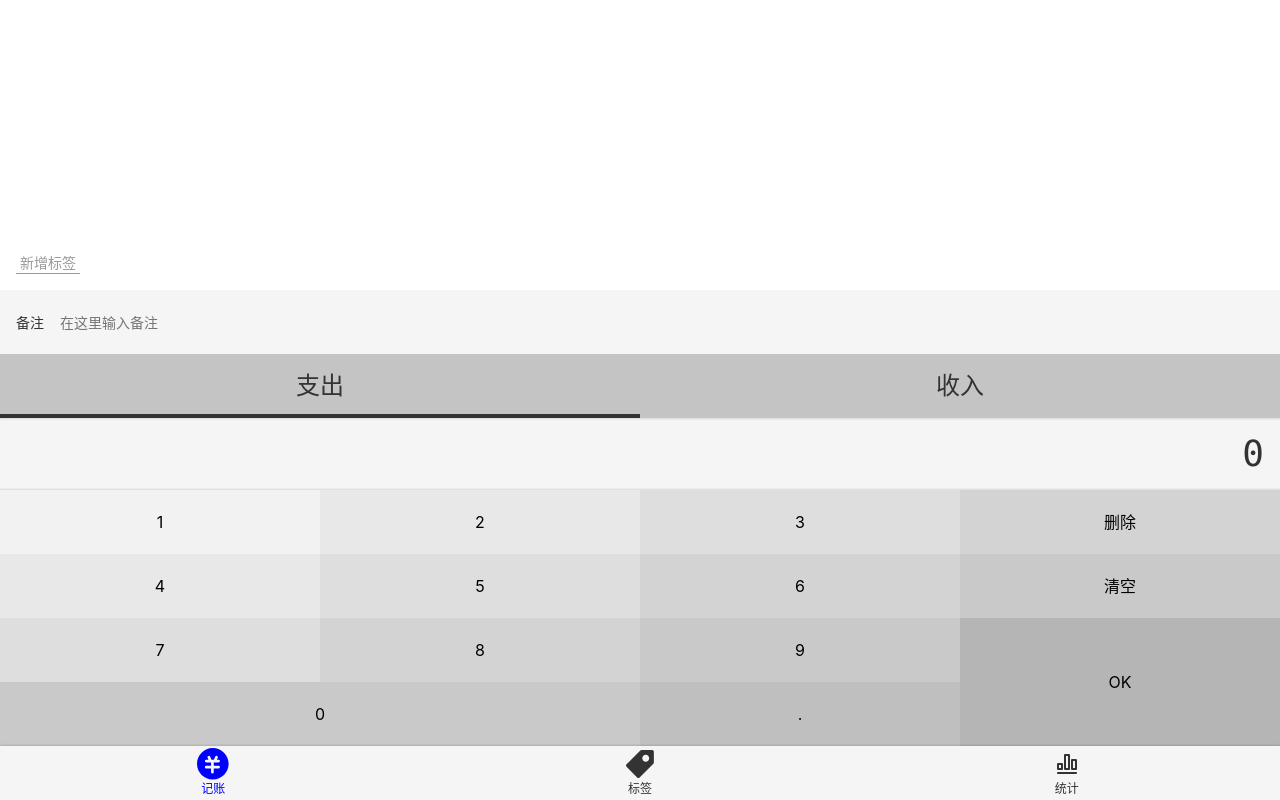
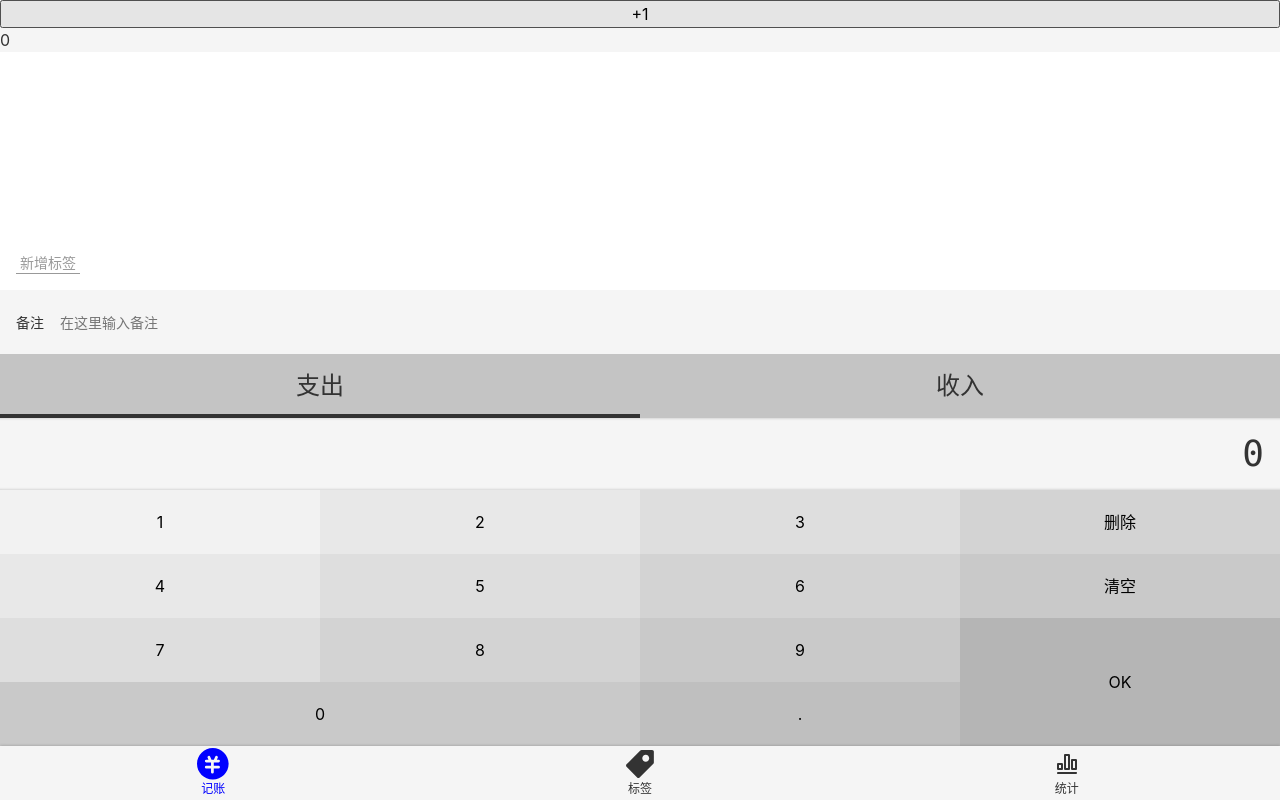
Before and after one commit to tomgao1/xiaobai-demo-1, a Vue app: page /#/money in a window 1280 px wide. Built offline with nearby package versions, Linux system fonts and the light colour scheme.

Commit message:
store.count有Bug怎么办

```diff
--- a/src/App.vue
+++ b/src/App.vue
@@ -3,11 +3,27 @@
     <router-view/>
 
   </div>
+
+
 </template>
+<script lang="js">
+
+import store from '@/store/index2'
+  export default {
+    data() {
+      return {
+        store: store
+      }
+    }
+  }
+
+
+  </script>
 
 <style lang="scss">
  @import "~@/assets/style/helper.scss";
   @import "~@/assets/style/reset.scss";
+
   body {
     -webkit-font-smoothing: antialiased;
     -moz-osx-font-smoothing: grayscale;
@@ -15,7 +31,7 @@
     font-family: $font-hei;
     font-size: 16px;
     line-height: 1.5;
-    background: #f5f5f5;
+    background: #F5F5F5;
   }
 
 
--- a/src/main.ts
+++ b/src/main.ts
@@ -6,7 +6,7 @@
 import Nav from "@/components/Nav.vue"
 import Layout from '@/components/Layout.vue';
 import Icon from '@/components/Icon.vue';
-
+import store2 from '@/store/index2.ts'
 
 Vue.config.productionTip = false;
 Vue.component('Nav',Nav);
@@ -14,6 +14,7 @@
 Vue.component('Icon',Icon);
 
 
+
 new Vue({
   router,
   store,
--- a/src/store/index.ts
+++ b/src/store/index.ts
@@ -1,8 +1,8 @@
 import Vue from "vue";
 import Vuex from "vuex";
 
-Vue.use(Vuex);
-
+Vue.use(Vuex); //把store绑到vue。prototype.$store =store;
+                //main.ts传一个store过来
 export default new Vuex.Store({
   state: {},
   mutations: {},
--- a/src/store/index2.ts
+++ b/src/store/index2.ts
@@ -2,6 +2,10 @@
 import tagStore from '@/store/tagStore';
 
 const store = {
+  count: 0,
+  addCount() {
+    this.count += 1;
+  },
     ...recordStore,
     ...tagStore,
   };
--- a/src/views/Money.vue
+++ b/src/views/Money.vue
@@ -9,6 +9,8 @@
                  @update:value="onUpdateNotes"/>
     </div>
     <Tags/>
+     {{count}}
+    <button @click="add">+1</button>
  </Layout>
 
 </template>
@@ -24,12 +26,22 @@
 
 
        @Component ({
-         components: {Tags,FormItem,Types,NumberPad}
+           components: {Tags, FormItem, Types, NumberPad},
+    computed: {
+      count() {
+        return store.count;
+      },
+      recordList() {
+        return store.recordList;
+      }
+    }
        })
 
       export default class Money extends Vue{
 
-        recordList = store.recordList;
+        add() {
+      store.addCount();
+    }
         record: RecordItem = {
           tags:[],notes:'',type:'-',amount:0
         };
```
